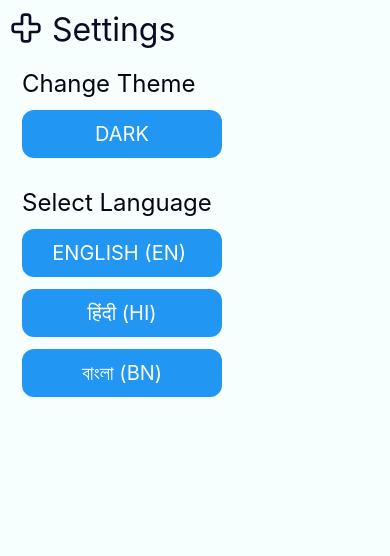
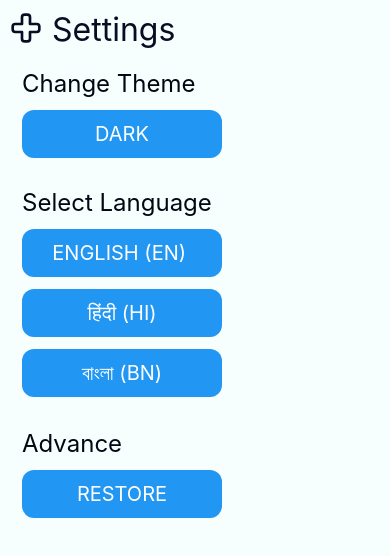
Before and after one commit to sandeep-shaw10/bmi-keeper, a React Native app: screen /Setting in a window 390 px wide. Shown: the top 556 px of the page. Built offline with nearby package versions, Linux system fonts and the light colour scheme.

Commit message:
Add Restore Setting

```diff
--- a/App.tsx
+++ b/App.tsx
@@ -24,6 +24,7 @@ const defaultValue: AppStateContextValue = {
     language: 'en',
     setLanguage: () => 'en',
     t: null,
+    colorScheme: 'dark'
 }
 
 const AppStateContext = createContext(defaultValue);
@@ -49,6 +50,7 @@ const App = () => {
         language,
         setLanguage,
         t,
+        colorScheme
     }
 
     useEffect(() => {
--- a/src/locales/bn.json
+++ b/src/locales/bn.json
@@ -49,6 +49,8 @@
       "What is BMI": "বি.এম.আই. কি",
       "Pros": "সুবিধাদি",
       "Cons": "ক্ষতি",
-      "Developer": "অ্যাপ নির্মাতা"
+      "Developer": "অ্যাপ নির্মাতা",
+      "Advance": "উন্নত সেটিংস",
+      "Restore": "রিসেট"
     }
   }
--- a/src/locales/en.json
+++ b/src/locales/en.json
@@ -49,6 +49,8 @@
     "What is BMI": "What is BMI",
     "Pros": "Pros",
     "Cons": "Cons",
-    "Developer": "Developer"
+    "Developer": "Developer",
+    "Advance": "Advance",
+    "Restore": "RESTORE"
   }
 }
--- a/src/locales/hi.json
+++ b/src/locales/hi.json
@@ -49,6 +49,8 @@
     "What is BMI": "बी.एम.आई. क्या है",
     "Pros": "फायदे",
     "Cons": "नुकसान",
-    "Developer": "ऐप निर्माता"
+    "Developer": "ऐप निर्माता",
+    "Advance": "अग्रिम सेटिंग",
+    "Restore": "रीसेट"
   }
 }
--- a/src/pages/SettingScreen.tsx
+++ b/src/pages/SettingScreen.tsx
@@ -1,5 +1,5 @@
 import React, { PropsWithChildren, useContext } from 'react';
-import { View, Text, StatusBar, ScrollView, StyleSheet, Button, TouchableOpacity } from 'react-native';
+import { View, Text, StatusBar, ScrollView, StyleSheet, TouchableOpacity} from 'react-native';
 import { SafeAreaView } from "react-native-safe-area-context";
 import { AppStateContext } from '../../App';
 import { STATUSBAR_BG } from '../assets/Config';
@@ -12,8 +12,13 @@ type ComponentsProps = PropsWithChildren<{
 
 const SettingScreen = ({children, navigation}: ComponentsProps) => {
 
-  const  { theme, setTheme, setLanguage, t } = useContext(AppStateContext)
+  const  { theme, setTheme, setLanguage, t, colorScheme } = useContext(AppStateContext)
   const fontColor1 =!theme ? '#030712': '#e5e7eb'
+  const restoreSetting = () => {
+    setLanguage('en')
+    console.log(colorScheme)
+    setTheme(colorScheme === 'dark')
+  }
 
   return (
     <SafeAreaView>
@@ -53,8 +58,17 @@ const SettingScreen = ({children, navigation}: ComponentsProps) => {
                 </TouchableOpacity>
               </View>
             </View>
-          </View>
 
+            <View style={{ marginTop: 32 }}>
+              <Text style={[styles.header, { color: fontColor1 }]}>{t('Advance')}</Text>
+              <TouchableOpacity onPress={restoreSetting} >
+                <View style={styles.button}>
+                  <Text style={styles.buttonText}>{t('Restore')}</Text>
+                </View>
+              </TouchableOpacity>
+            </View>
+
+        </View>
         </NavScreen>
       </ScrollView>
     </SafeAreaView>
--- a/src/pages/ShareScreen.tsx
+++ b/src/pages/ShareScreen.tsx
@@ -17,7 +17,7 @@ const ShareScreen = ({children, navigation}: ComponentsProps) => {
   const shareApp = async () => {
     try {
       const result = await Share.share({
-        message: `${t("msg")} \n ${APP_LINK.AMAZON}`,
+        message: `BMI Keeper \n${t("msg")} \n${APP_LINK.AMAZON}`,
         url: APP_LINK.AMAZON,
         title: `${t("BMI")}${t("Calculator")}`,
       });
--- a/src/types.d.ts
+++ b/src/types.d.ts
@@ -17,7 +17,8 @@ type AppStateContextValue = {
     setWeightUnit: (weightUnit: UNITProps) => void,
     language: string,
     setLanguage: (language: string) => void,
-    t: TFunction<"translation", undefined, "translation">
+    t: TFunction<"translation", undefined, "translation">,
+    colorScheme: ColorSchemeName
 };
 
 
```
Also changed, not shown: 1 other file (tests, documents, lock files or other folders).
